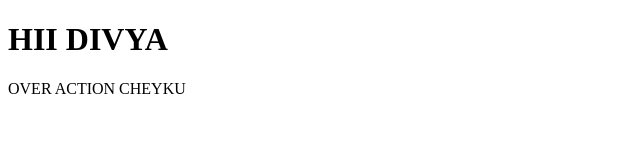
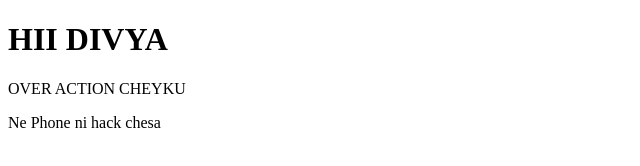
Before and after one commit to vishnujonnada/myfirstwebsite, a plain HTML site: page index.html in a window 1280 px wide. Shown: the whole page, without its empty margins (0-640 px from the left). Drawn offline with Linux system fonts and the light colour scheme.

Commit message:
Update index.html

```diff
--- a/index.html
+++ b/index.html
@@ -9,5 +9,6 @@
 <body>
     <h1>HII DIVYA</h1>
     <p>OVER ACTION CHEYKU</p>
+    <p>Ne Phone ni hack chesa</p>
 </body>
 </html>
```
